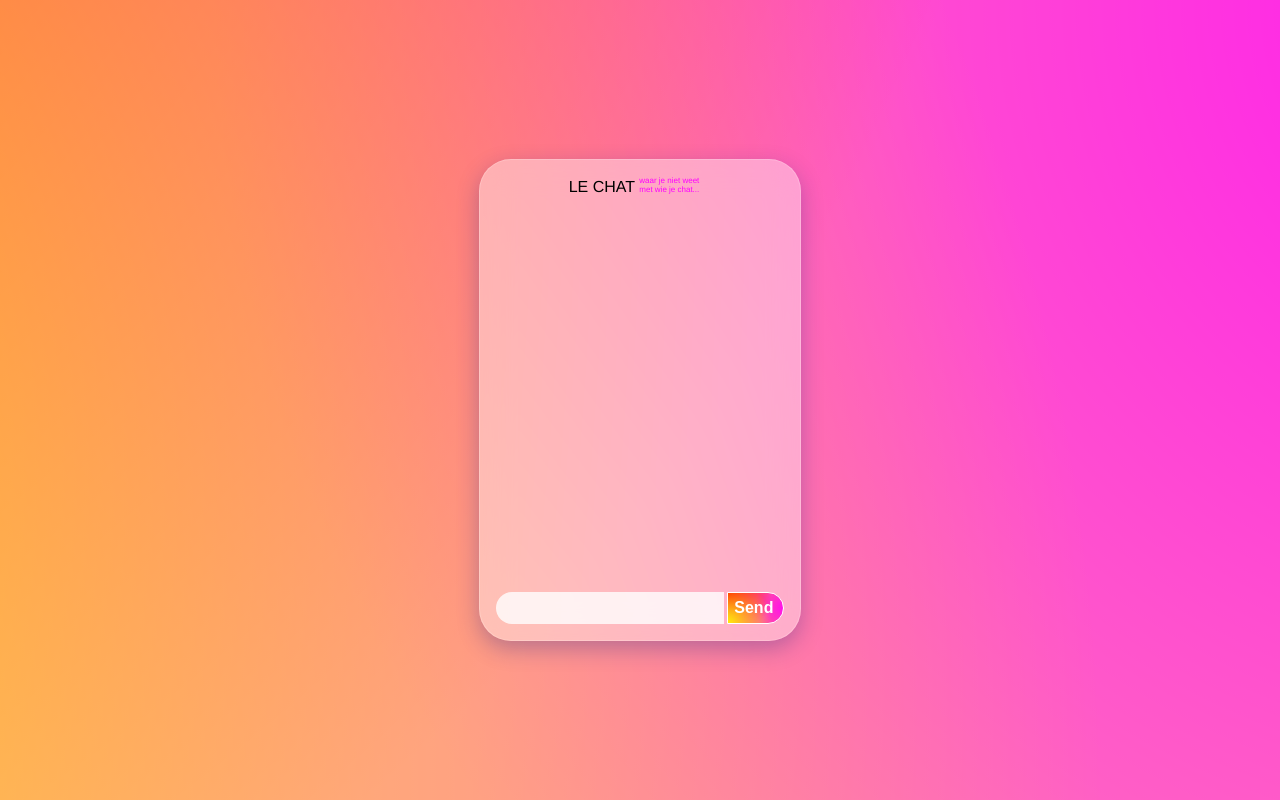
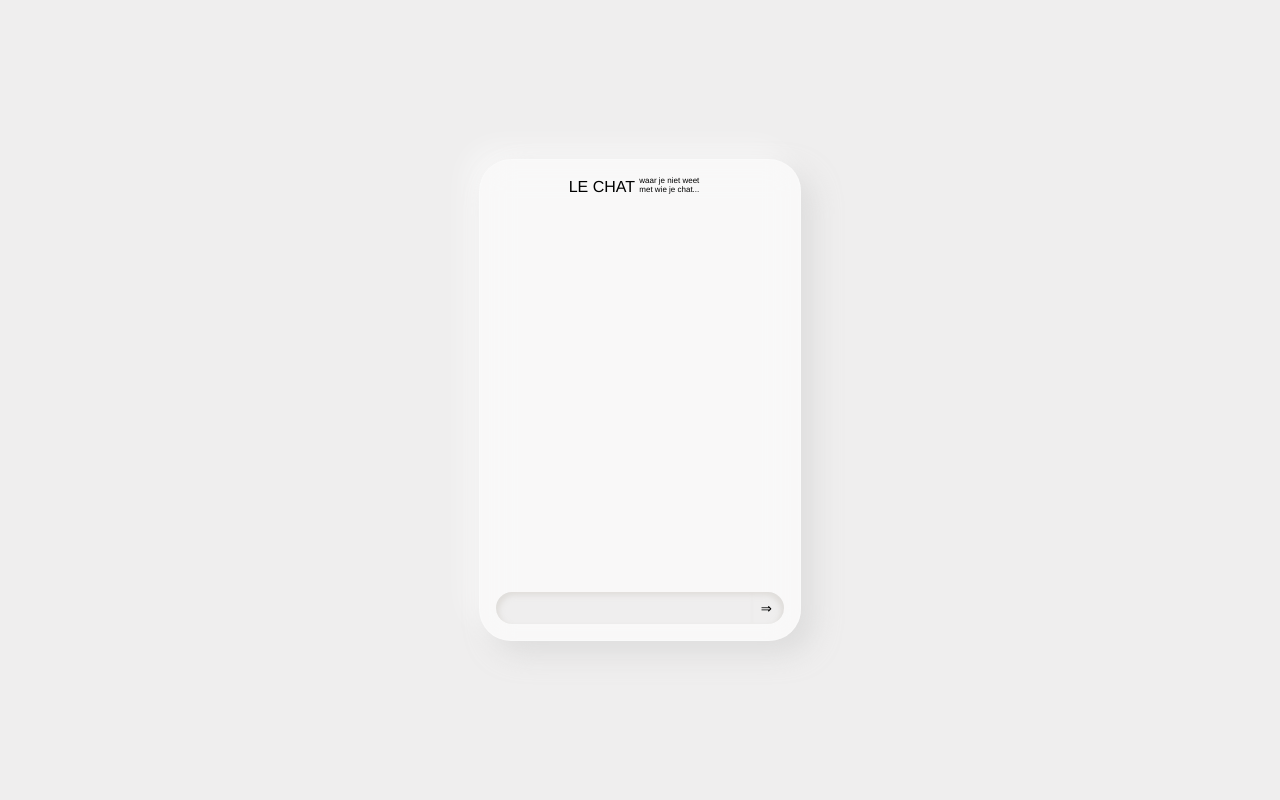
Before and after one commit to ju5tu5/barebonechat, a website: page public/index.html in a window 1280 px wide. Drawn offline with nearby package versions, Linux system fonts and the light colour scheme; no server answers.

Commit message:
Updated the form to be a bit more neumorphic..

```diff
--- a/public/index.html
+++ b/public/index.html
@@ -1,5 +1,6 @@
 <!DOCTYPE html>
 <html lang="en">
+
 <head>
   <meta charset="UTF-8">
   <meta http-equiv="X-UA-Compatible" content="IE=edge">
@@ -7,6 +8,7 @@
   <title>Barebone chat</title>
   <link rel="stylesheet" href="./style.css">
 </head>
+
 <body>
 
   <main>
@@ -15,7 +17,7 @@
       <ul></ul>
       <form>
         <input type="text" autocomplete="off">
-        <button>Send</button>
+        <button><span>Send</span></button>
       </form>
     </section>
   </main>
@@ -23,4 +25,5 @@
   <script src="/socket.io/socket.io.js"></script>
   <script src="./script.js"></script>
 </body>
+
 </html>
--- a/public/style.css
+++ b/public/style.css
@@ -1,97 +1,136 @@
 body {
-  margin: 0; padding: 0;
   box-sizing: border-box;
+  margin: 0;
+  padding: 0;
   font-family: Helvetica, Arial, sans-serif;
   overflow: hidden;
   min-height: 100vh;
   min-width: 100vw;
-  background: rgba(255, 0, 102, 0.5);
-  background-image: radial-gradient(circle at bottom left, rgba(255,255,0,.9), rgba(255,255,0,0) 70%),
-    radial-gradient(circle at top left, rgba(255,0,0,1), rgba(255,0,0,0) 70%),
-    radial-gradient(circle at center right, rgba(255,0,255,.8), rgba(255,0,255,0) 50%);
-  background-size: 200% 200%;
-  animation: movement 30s ease infinite alternate-reverse;
+  background: rgb(239, 238, 238);
+  /* background: rgba(255, 0, 102, 0.5); */
+  /* background-image: radial-gradient(circle at bottom left, rgba(255, 255, 0, .9), rgba(255, 255, 0, 0) 70%), radial-gradient(circle at top left, rgba(255, 0, 0, 1), rgba(255, 0, 0, 0) 70%), radial-gradient(circle at center right, rgba(255, 0, 255, .8), rgba(255, 0, 255, 0) 50%); */
+  /* background-size: 200% 200%; */
+  /* animation: movement 30s ease infinite alternate-reverse; */
 }
-@keyframes movement {
-  0%{background-position:0% 0%}
-  25%{background-position:50% 0%}
-  50%{background-position:100% 50%}
-  75%{background-position:50% 100%}
-  100%{background-position:100% 100%}
-}
+
+
+/* @keyframes movement {
+  0% {
+    background-position: 0% 0%
+  }
+  25% {
+    background-position: 50% 0%
+  }
+  50% {
+    background-position: 100% 50%
+  }
+  75% {
+    background-position: 50% 100%
+  }
+  100% {
+    background-position: 100% 100%
+  }
+} */
+
 main {
-  margin: 0; padding: 0;
+  margin: 0;
+  padding: 0;
   min-height: 100vh;
   min-width: 100vw;
   display: flex;
   justify-content: center;
   align-items: center;
 }
+
 section {
   width: 20rem;
   height: 30rem;
-  background: rgba(255,255,255,0.4);
+  background: rgb(239, 238, 238);
+  background: rgba(255, 255, 255, 0.6);
   backdrop-filter: blur(1rem);
   border-radius: 2rem;
-  border: 1px solid rgba(255,255,255,0.2);
-  box-shadow: 0 8px 22px 0 rgba(31,38,135,.3);
+  border: 1px solid rgba(255, 255, 255, 0.2);
+  box-shadow: .8rem .8rem 1.6rem 0 rgba(206, 205, 205, .5), -.8rem -.8rem 1.6rem 0 rgba(255, 255, 255, .5);
   display: flex;
   flex-direction: column;
   align-items: center;
 }
+
 section h2 {
-  margin: 0; padding: 0;
+  margin: 0;
+  padding: 0;
   padding-top: 1rem;
   font-weight: lighter;
   text-transform: uppercase;
   font-size: 1rem;
 }
+
 section h2 span {
   font-size: .5rem;
   display: inline-block;
   width: 4.5rem;
-  color: magenta;
+  /* color: magenta; */
   text-transform: lowercase;
 }
+
 section ul {
-  margin: 0; padding: .2em;
+  margin: 0;
+  padding: .2em;
   list-style-type: none;
   flex-grow: 2;
   width: 18em;
   overflow-x: scroll;
 }
-section ul > li {
+
+section ul>li {
   padding: 0.5rem 1rem;
   font-size: .8rem;
 }
+
 section form {
-  margin: 0 0 1rem 0; padding: 0;
+  margin: 0 0 1rem 0;
+  padding: 0;
   width: 18rem;
   height: 2rem;
   display: flex;
 }
+
 section form input {
-  margin: 0; padding: 0 1rem;
+  margin: 0;
+  padding: 0 1rem;
   border: none;
   height: 2rem;
   flex-grow: 2;
+  background: rgb(239, 238, 238);
+  box-shadow: inset .2rem .2rem .3rem 0 rgba(209, 205, 199, .5);
   border-top-left-radius: 2rem;
   border-bottom-left-radius: 2rem;
-  opacity: 80%;
+  border: 0;
+  /* opacity: 80%; */
   outline: none;
 }
-section form > button {
-  background: rgba(255, 0, 102, 0.5);
-  background-image: radial-gradient(circle at bottom left, rgba(255,255,0,.9), rgba(255,255,0,0) 70%),
-    radial-gradient(circle at top left, rgba(255,0,0,1), rgba(255,0,0,0) 70%),
-    radial-gradient(circle at center right, rgba(255,0,255,.8), rgba(255,0,255,0) 50%);
-  border: 1px solid white;
+
+section form>button {
+  padding: 0 .6rem 0 .4rem;
+  width: 2rem;
+  background: rgb(239, 238, 238);
+  box-shadow: inset -.2rem .2rem .3rem 0 rgba(209, 205, 199, .5);
   border-top-right-radius: 2rem;
   border-bottom-right-radius: 2rem;
-  padding: 0 .6rem 0 .4rem;
-  margin-left: .2rem;
+  border: 0;
+  /* opacity: 80%; */
   outline: none;
-  color: white;
-  font-size: 1rem;
-  font-weight: 700;
+  transition: 0.5s;
 }
+
+section form>button span {
+  display: none;
+}
+
+section form>button:after {
+  content: '⇒';
+}
+
+section form>button:hover {
+  padding-left: 1rem;
+}
```
